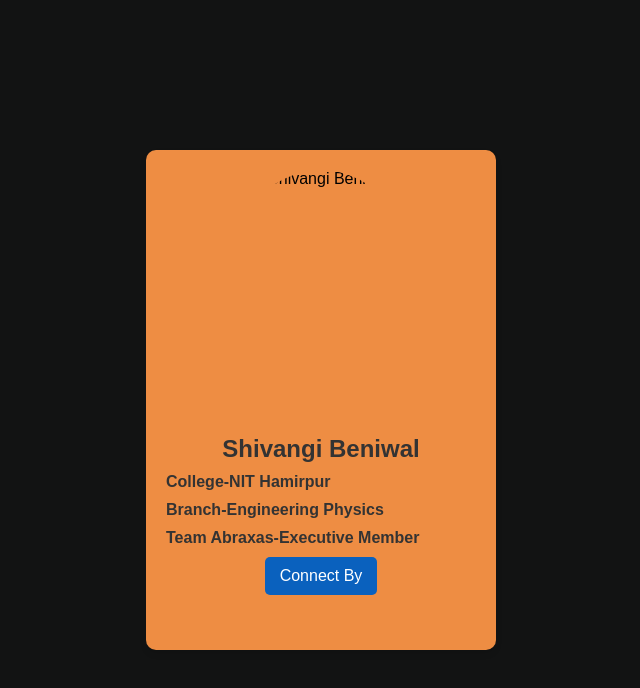
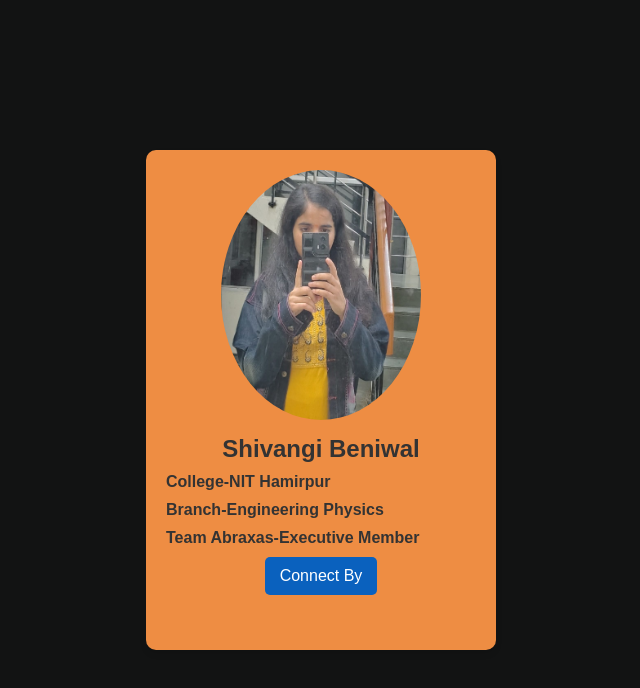
Before and after one commit to Shivangi14Beniwal/Id_Card, a plain HTML site: page index.html in a window 1280 px wide. Shown: the whole page, without its empty margins (319-959 px from the left). Drawn offline with Linux system fonts and the light colour scheme.

Commit message:
Update index.html

```diff
--- a/index.html
+++ b/index.html
@@ -9,7 +9,7 @@
 <body>
     <div class="profile-card">
         <!-- Your Photo -->
-        <img src="Images/WhatsApp Image 2024-12-14 at 10.36.35.jpeg" alt="Shivangi Beniwal">
+        <img src="WhatsApp Image 2024-12-14 at 10.36.35.jpeg" alt="Shivangi Beniwal">
         <h2>Shivangi Beniwal</h2>
         <h3>College-NIT Hamirpur</h3>
         <h4>Branch-Engineering Physics</h4>
```
